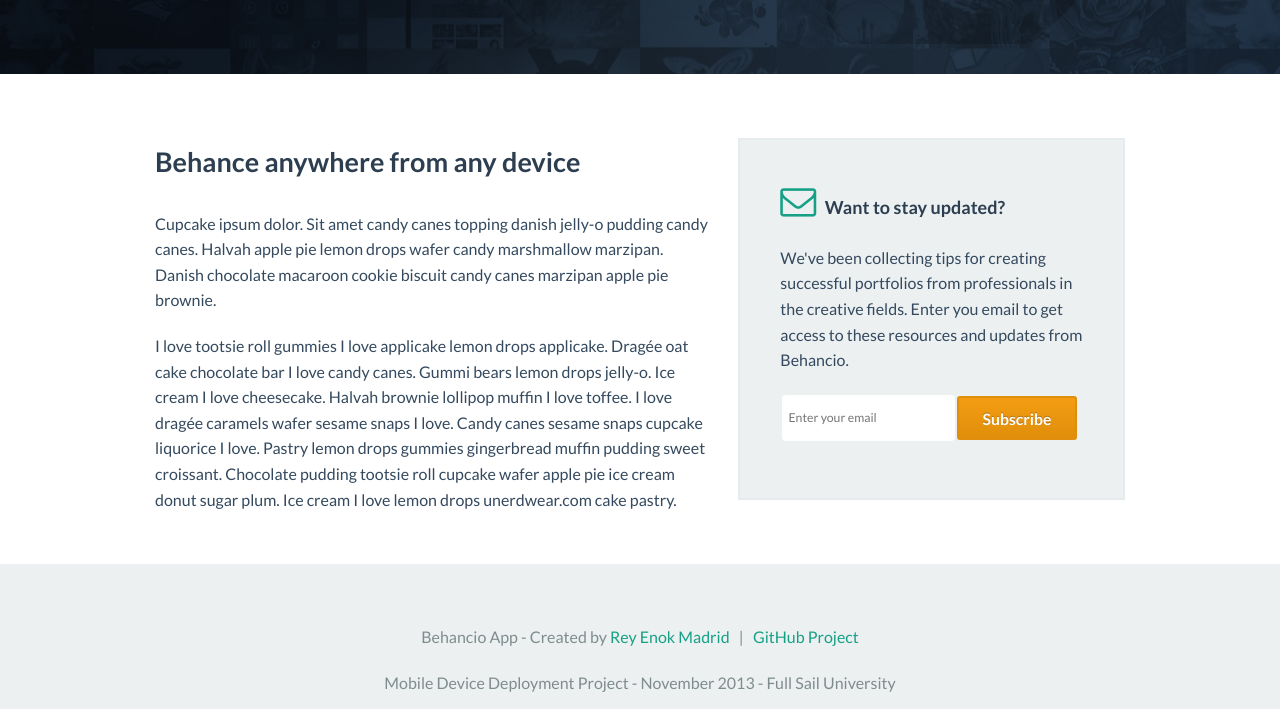
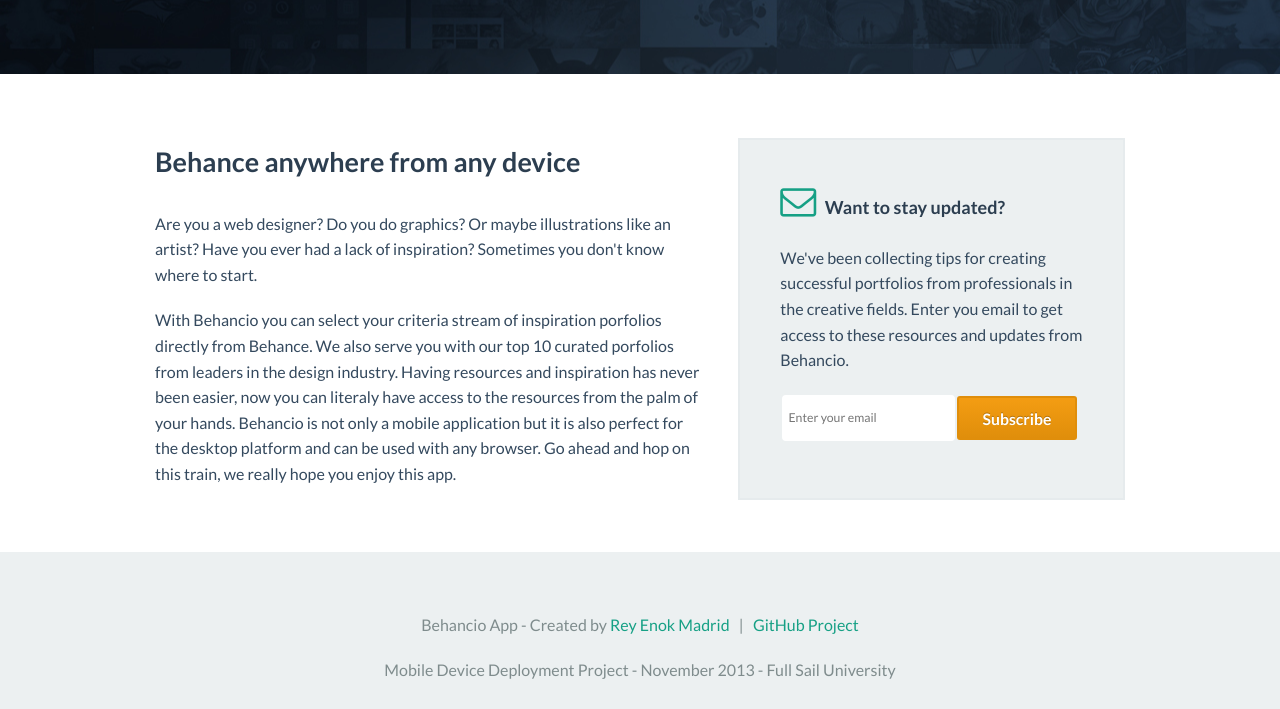
Before and after one commit to enoklabs/1310-MADRID-MDD-PROJECT, a plain HTML site: page index.html in a window 1280 px wide. Shown: the part 680-1389 px from the top of the page. Drawn offline with Linux system fonts and the light colour scheme.

Commit message:
updated introduction paragraph

```diff
--- a/views/main.html
+++ b/views/main.html
@@ -25,9 +25,9 @@
                     <h3>Behance anywhere from any device</h3>
                     <br/>
                     <p>
-                        Cupcake ipsum dolor. Sit amet candy canes topping danish jelly-o pudding candy canes. Halvah apple pie lemon drops wafer candy marshmallow marzipan. Danish chocolate macaroon cookie biscuit candy canes marzipan apple pie brownie.
+                        Are you a web designer? Do you do graphics? Or maybe illustrations like an artist? Have you ever had a lack of inspiration? Sometimes you don't know where to start.
                     </p><p>
-                    I love tootsie roll gummies I love applicake lemon drops applicake. Dragée oat cake chocolate bar I love candy canes. Gummi bears lemon drops jelly-o. Ice cream I love cheesecake. Halvah brownie lollipop muffin I love toffee. I love dragée caramels wafer sesame snaps I love. Candy canes sesame snaps cupcake liquorice I love. Pastry lemon drops gummies gingerbread muffin pudding sweet croissant. Chocolate pudding tootsie roll cupcake wafer apple pie ice cream donut sugar plum. Ice cream I love lemon drops unerdwear.com cake pastry.
+                    With Behancio you can select your criteria stream of inspiration porfolios directly from Behance. We also serve you with our top 10 curated porfolios from leaders in the design industry. Having resources and inspiration has never been easier, now you can literaly have access to the resources from the palm of your hands. Behancio is not only a mobile application but it is also perfect for the desktop platform and can be used with any browser. Go ahead and hop on this train, we really hope you enjoy this app.
                     </p>
 
                 </div>
```
